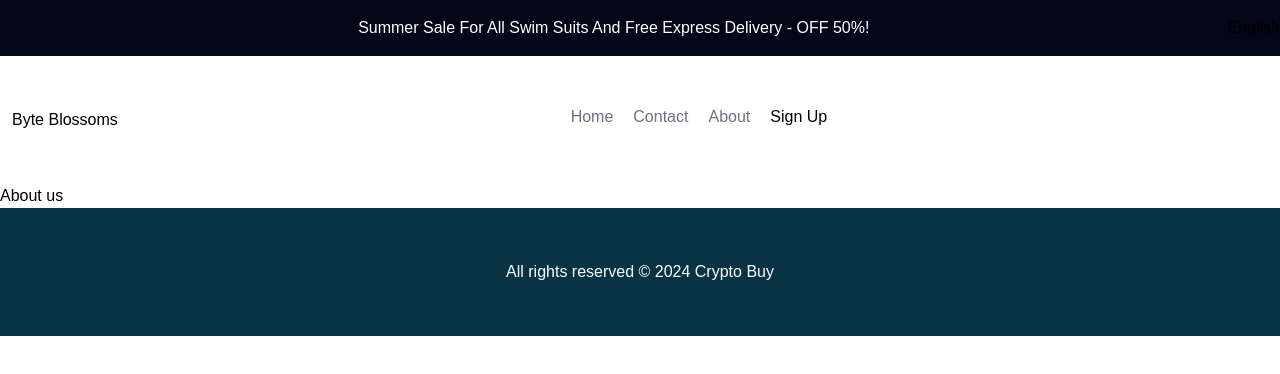
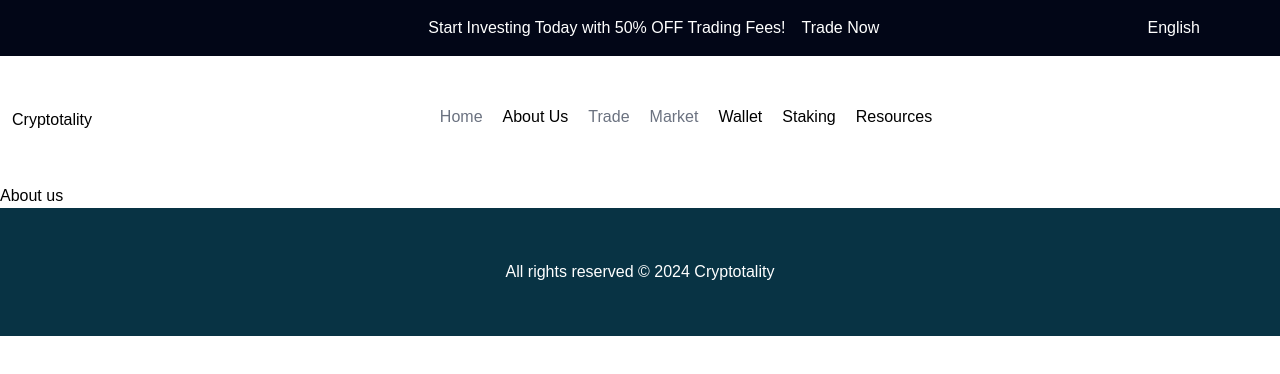
Before and after one commit to kyuremmmmz/Ecommerce-Project-practice, a Next.js app: page /page/about in a window 1280 px wide. Shown: the top 374 px of the page. Built offline with nearby package versions, Linux system fonts and the light colour scheme.

Commit message:
layout fixed

```diff
--- a/app/components/Navbars.tsx
+++ b/app/components/Navbars.tsx
@@ -15,25 +15,46 @@ export default function Navbars() {
         Home
       </Link>
       <Link
+        href="/page/about"
+        className={`${pathname === "/page/about" ? "text-black border-b-2 border-transparent border-black" : "text-gray-500"
+          } pb-1 border-b-2 border-transparent hover:border-black transition-all duration-300`}
+      >
+        About Us
+      </Link>
+      <Link
         href="/page/product/what"
         className={`${pathname === "/page/product/what" ? "text-black border-b-2 border-transparent border-black" : "text-gray-500"
           } pb-1 border-b-2 border-transparent hover:border-black transition-all duration-300`}
       >
-        Contact
+        Trade
       </Link>
       <Link
         href="/page/product/puta"
         className={`${pathname === "/page/product/puta" ? "text-black border-b-2 border-transparent border-black" : "text-gray-500"
           } pb-1 border-b-2 border-transparent hover:border-black transition-all duration-300`}
       >
-        About
+        Market
       </Link>
       <Link
         href="/page/about"
         className={`${pathname === "/page/about" ? "text-black border-b-2 border-transparent border-black" : "text-gray-500"
           } pb-1 border-b-2 border-transparent hover:border-black transition-all duration-300`}
       >
-        Sign Up
+        Wallet
+      </Link>
+      <Link
+        href="/page/about"
+        className={`${pathname === "/page/about" ? "text-black border-b-2 border-transparent border-black" : "text-gray-500"
+          } pb-1 border-b-2 border-transparent hover:border-black transition-all duration-300`}
+      >
+        Staking
+      </Link>
+      <Link
+        href="/page/about"
+        className={`${pathname === "/page/about" ? "text-black border-b-2 border-transparent border-black" : "text-gray-500"
+          } pb-1 border-b-2 border-transparent hover:border-black transition-all duration-300`}
+      >
+        Resources
       </Link>
     </nav>
   );
--- a/app/layout.tsx
+++ b/app/layout.tsx
@@ -30,22 +30,29 @@ export default function RootLayout({
         className={`${geistSans.variable} ${geistMono.variable} antialiased`}
       >
         <header className=" bg-slate-950 flex items-center justify-center h-14">
-          <div className=" flex-auto items-center justify-center">
-            <h1 className=" text-center text-white">Summer Sale For All Swim Suits And Free Express Delivery - OFF 50%!</h1>
+          <div className="flex items-center justify-center flex-auto">
+            <h1 className="text-white ml-40">Start Investing Today with 50% OFF Trading Fees!</h1>
+            <h1 className="relative text-white cursor-pointer ml-4 transition-all duration-300 ease-in-out
+              before:absolute before:bottom-0 before:left-0 before:h-[2px]
+              before:w-0 before:bg-white before:transition-all before:duration-300
+              hover:before:w-full">
+              Trade Now
+            </h1>
+
           </div>
-          <div className=" flex ">
-            <p>English</p>
+          <div className="">
+            <p className=" text-white mr-20">English</p>
           </div>
         </header>
         <header className=" flex justify-center items-center  h-32 bg-white ">
-          <h1 className="text-left ml-3">Byte Blossoms</h1>
+          <h1 className="text-left ml-3">Cryptotality</h1>
           <div className="mx-auto">
             <Navbars />
           </div>
         </header>
         {children}
         <footer className=" flex items-center align-middle bg-cyan-950 h-32 justify-center">
-          <p className="text-center text-white">All rights reserved © 2024 Crypto Buy</p>
+          <p className="text-center text-white">All rights reserved © 2024 Cryptotality</p>
         </footer>
       </body>
     </html>
```
